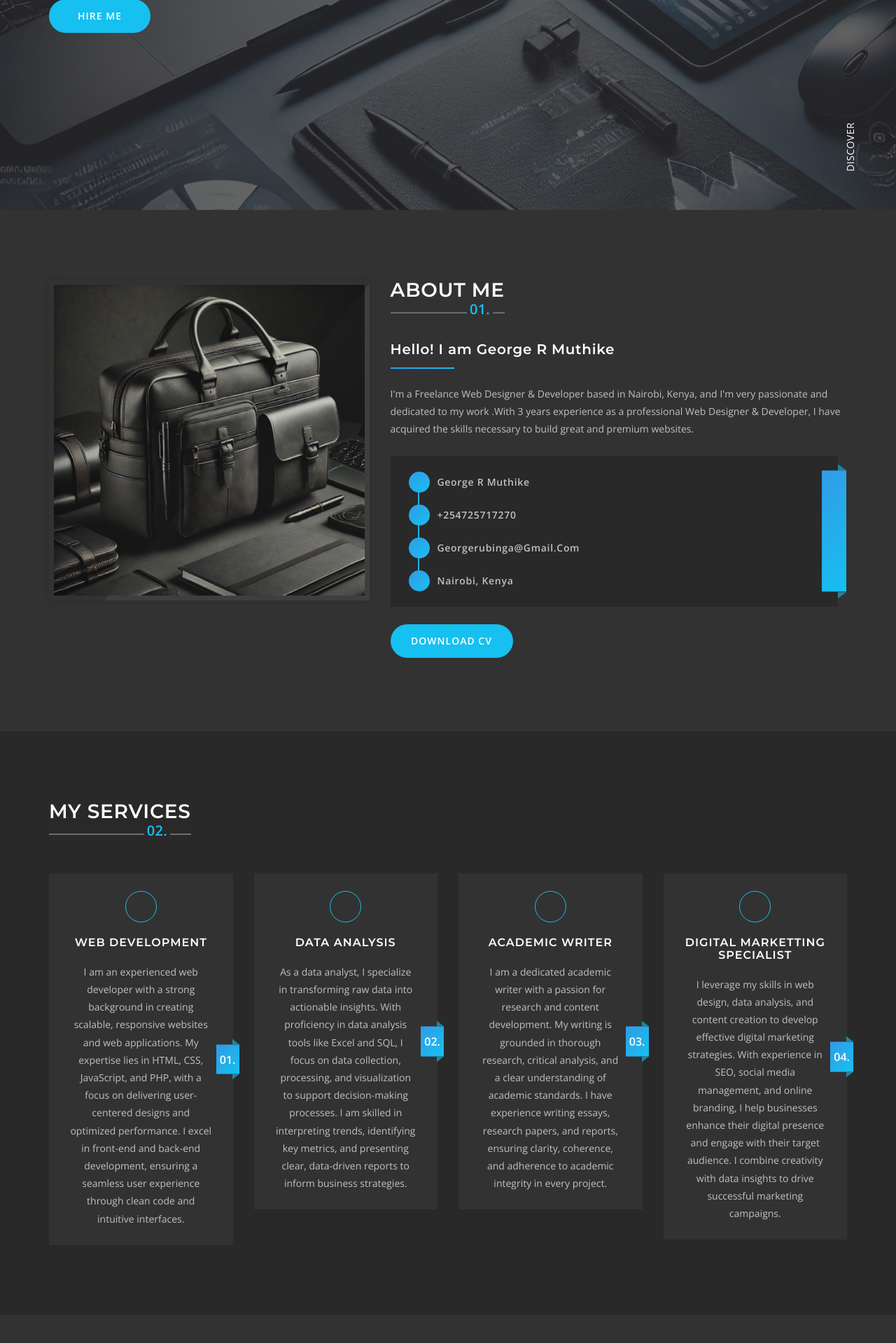
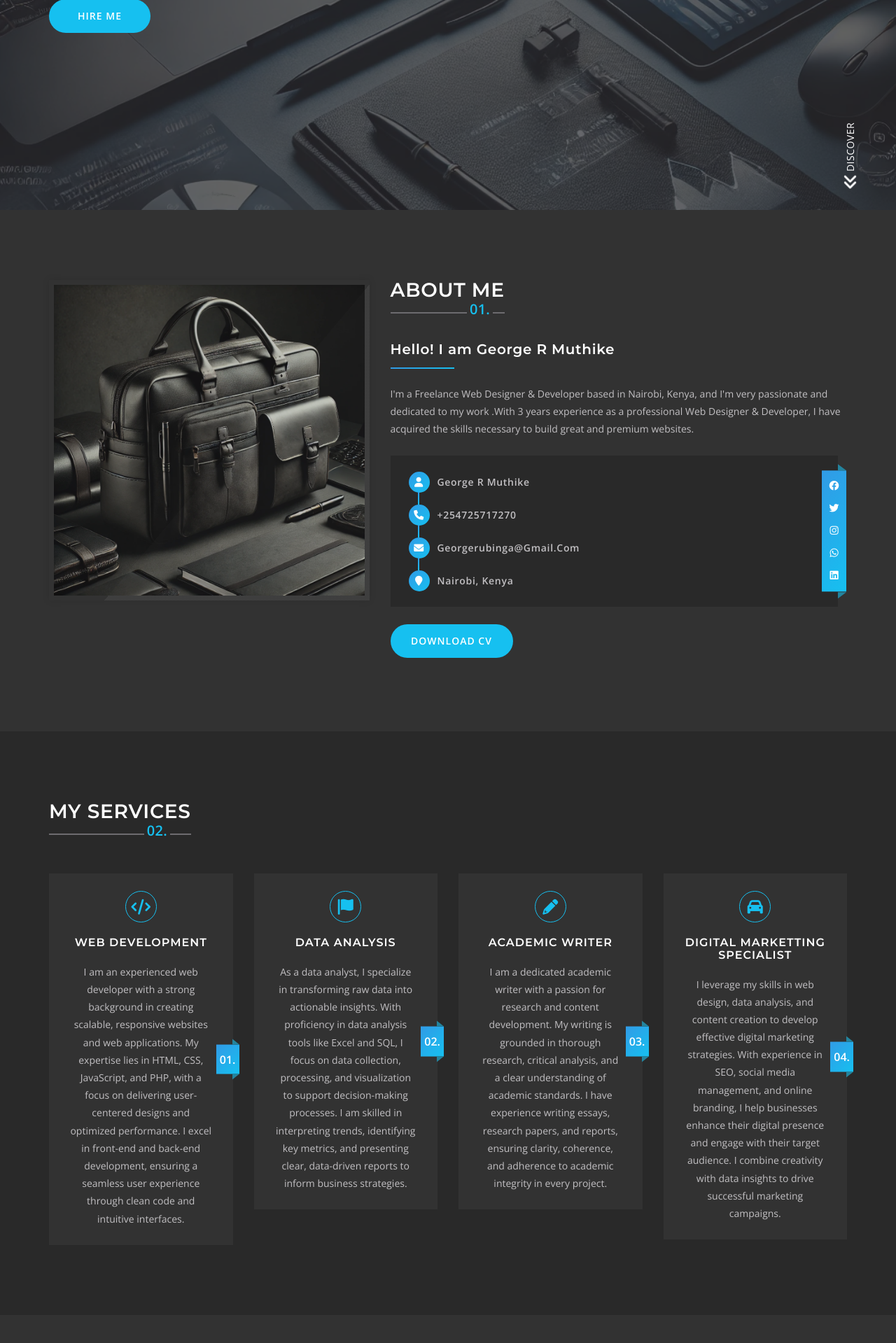
Before and after one commit to georgeklaus/My_Portfolio, a Django app: page / in a window 1280 px wide. Shown: the part 500-2419 px from the top of the page at 70% size. Run offline with Django 5.2, Linux system fonts and the light colour scheme; some libraries are stand-ins or nearby versions; some web fonts are replaced.

Commit message:
My_Portfolio

```diff
--- a/portfolio/templates/portfolio/index.html
+++ b/portfolio/templates/portfolio/index.html
@@ -7,17 +7,18 @@
         <meta name="viewport" content="width=device-width, initial-scale=1">
         <meta name="description" content="George - One Page Creative Portfolio Template">
         <meta name="keywords" content="Html, Css, jQuery, JavaScript, George, onepage, personal, Portfolio, design, creative, template">
-
+        <head>
             <!-- Title -->
-        <title>George - One Page Creative Portfolio Template</title>
+            <title>George - My one Page Portfolio</title>
             <!-- Favicon -->
             <link rel="icon" href="{% static 'portfolio/images/icon.png' %}">
             <!-- Google Fonts -->
             <link rel="stylesheet" href="https://fonts.googleapis.com/css?family=Open+Sans:400,600,700">
             <link rel="stylesheet" href="https://fonts.googleapis.com/css?family=Montserrat:300,400,600,800">
 
-       <!-- Font Awesome Css -->
-       <link rel="stylesheet" href="{% static 'portfolio/css/font-awesome.min.css' %}">
+            <!-- Font Awesome CDN -->
+            <link rel="stylesheet" href="https://cdnjs.cloudflare.com/ajax/libs/font-awesome/6.0.0-beta3/css/all.min.css">
+
             <!-- Magnific css -->
             <link rel="stylesheet" href="{% static 'portfolio/css/magnific-popup.css' %}">
             <!-- Bootstrap Css -->
@@ -34,10 +35,8 @@
             <script src="{% static 'portfolio/js/html5shiv.min.js' %}"></script>
             <script src="{% static 'portfolio/js/respond.min.js' %}"></script>
             <![endif]-->
-
         </head>
         <body>
-
         <!-- ========== Start Loading ========== -->
 
         <div class="preloader">
@@ -133,11 +132,11 @@
                                 <p><span><i class="fa fa-map-marker"></i></span>Nairobi, Kenya</p>
                                 <div class="social-media">
                                     <span>
-                                        <a href="#"><i class="fa fa-facebook"></i></a>
-                                        <a href="#"><i class="fa fa-twitter"></i></a>
-                                        <a href="#"><i class="fa fa-behance"></i></a>
-                                        <a href="#"><i class="fa fa-dribbble"></i></a>
-                                        <a href="#"><i class="fa fa-linkedin"></i></a>
+                                        <a href="#"><i class="fab fa-facebook"></i></a>
+                                        <a href="#"><i class="fab fa-twitter"></i></a>
+                                        <a href="#"><i class="fab fa-instagram"></i></a>
+                                        <a href="#"><i class="fab fa-whatsapp"></i></a>
+                                        <a href="#"><i class="fab fa-linkedin"></i></a>
                                     </span>
                                 </div>
                             </div>
@@ -162,7 +161,7 @@
                     <div class="col-md-3 col-sm-6">
                         <div class="service wow fadeInRight" data-wow-duration="1.7s">
                             <div class="service-icon">
-                                <i class="fa fa-pencil fa-lg"></i>
+                                <i class="fa fa-code fa-lg"></i>
                             </div>
                             <h4>Web Development</h4>
                             <p>I am an experienced web developer with a strong background in creating scalable, responsive websites and web applications. My expertise lies in HTML, CSS, JavaScript, and PHP, with a focus on delivering user-centered designs and optimized performance. I excel in front-end and back-end development, ensuring a seamless user experience through clean code and intuitive interfaces.</p>
@@ -182,7 +181,7 @@
                     <div class="col-md-3 col-sm-6">
                         <div class="service wow fadeInRight" data-wow-duration="1.7s">
                             <div class="service-icon">
-                                <i class="fa fa-code fa-lg"></i>
+                                <i class="fa fa-pencil fa-lg"></i>
                             </div>
                             <h4>Academic Writer</h4>
                             <p>I am a dedicated academic writer with a passion for research and content development. My writing is grounded in thorough research, critical analysis, and a clear understanding of academic standards. I have experience writing essays, research papers, and reports, ensuring clarity, coherence, and adherence to academic integrity in every project.</p>
@@ -192,7 +191,7 @@
                     <div class="col-md-3 col-sm-6">
                         <div class="service wow fadeInRight" data-wow-duration="1.7s">
                             <div class="service-icon">
-                                <i class="fa fa-support fa-lg"></i>
+                                <i class="fa fa-car fa-lg"></i>
                             </div>
                             <h4>Digital Marketting specialist </h4>
                             <p>I leverage my skills in web design, data analysis, and content creation to develop effective digital marketing strategies. With experience in SEO, social media management, and online branding, I help businesses enhance their digital presence and engage with their target audience. I combine creativity with data insights to drive successful marketing campaigns.</p>
@@ -413,7 +412,7 @@
                                     <a class="icon-img" href="{% static 'portfolio/images/portfolio/item-4.jpg' %}"><i class="fa fa-search-plus"></i></a>
                                     <h4 class="item-title">Project Title</h4>
                                     <div class="item-category">
-                                        <span>Digital marketing</span>
+                                        <span>Web Development</span>
                                     </div>
                                 </div>
                             </div>
@@ -437,7 +436,7 @@
                                     <a class="icon-img" href="{% static 'portfolio/images/portfolio/item-6.jpg' %}"><i class="fa fa-search-plus"></i></a>
                                     <h4 class="item-title">Project Title</h4>
                                     <div class="item-category">
-                                        <span>Academic writing</span>
+                                        <span>Data Analysis</span>
                                     </div>
                                 </div>
                             </div>
@@ -581,7 +580,7 @@
                             <!-- Post Content -->
                             <div class="post-content">
                                 <div class="post-title">
-                                    <a href="#"><h4>The Power of Minimalism in Modern Web Design</h4></a>
+                                    <a href="#"><h4>Mastering the Art of Academic Writing: Tips for Success</h4></a>
                                 </div>
                                 <ul class="post-info list-unstyled">
                                     <li>
@@ -594,12 +593,12 @@
                                     </li>
                                 </ul>
                                 <div class="post-text">
-                                    <p>In today’s fast-paced digital world, minimalism has become a key trend in web design. Stripping away unnecessary elements not only creates a clean and professional look but also improves user experience by focusing on what matters most....</p>
+                                    <p>Academic writing requires precision, structure, and clarity. In this post, we explore essential tips for crafting well-researched and coherent academic papers, covering everything from research strategies to....</p>
                                 </div>
                                 <div class="post-footer">
-                                    <a href="#" class="post-more">Read more <i class="fa fa-angle-double-right"></i></a>
+                                    <a href="#blog" class="post-more">Read more <i class="fa fa-angle-double-right"></i></a>
                                     <div class="post-category">
-                                        <a href="#">Web Design</a>
+                                        <a href="#">Academic Writing</a>
                                     </div>
                                 </div>
                             </div>
@@ -615,7 +614,7 @@
                             <!-- Post Content -->
                             <div class="post-content">
                                 <div class="post-title">
-                                    <a href="#"><h4>Crafting a Memorable Logo: The Essential Elements</h4></a>
+                                    <a href="#"><h4>Leveraging Data Analytics for Business Growth</h4></a>
                                 </div>
                                 <ul class="post-info list-unstyled">
                                     <li>
@@ -628,12 +627,12 @@
                                     </li>
                                 </ul>
                                 <div class="post-text">
-                                    <p>A logo is the face of your brand, often the first thing people notice. Designing a memorable logo goes beyond aesthetics—it requires balance between simplicity, uniqueness, and relevance to your business. A great logo...</p>
+                                    <p>Data analytics is the backbone of informed decision-making. This blog dives into how businesses can harness the power of data to drive growth, optimize operations, and better...</p>
                                 </div>
                                 <div class="post-footer">
-                                    <a href="#" class="post-more">Read more <i class="fa fa-angle-double-right"></i></a>
+                                    <a href="#blog" class="post-more">Read more <i class="fa fa-angle-double-right"></i></a>
                                     <div class="post-category">
-                                        <a href="#">Logo</a>
+                                        <a href="#">Data Analysis</a>
                                     </div>
                                 </div>
                             </div>
@@ -649,7 +648,7 @@
                             <!-- Post Content -->
                             <div class="post-content">
                                 <div class="post-title">
-                                    <a href="#"><h4>The Importance of Branding in Building a Strong Business Identity</h4></a>
+                                    <a href="#"><h4>The Future of Web Development: Trends and Innovations</h4></a>
                                 </div>
                                 <ul class="post-info list-unstyled">
                                     <li>
@@ -662,12 +661,12 @@
                                     </li>
                                 </ul>
                                 <div class="post-text">
-                                    <p>Branding goes far beyond just a logo or a catchy tagline; it encompasses every aspect of how your business is perceived by customers. A strong brand identity sets you apart from competitors and builds....</p>
+                                    <p>Web development is constantly evolving, and staying ahead of the curve is crucial. In this post, we explore the latest trends and innovations shaping the future of web development, including AI,...</p>
                                 </div>
                                 <div class="post-footer">
-                                    <a href="#" class="post-more">Read more <i class="fa fa-angle-double-right"></i></a>
+                                    <a href="#blog" class="post-more">Read more <i class="fa fa-angle-double-right"></i></a>
                                     <div class="post-category">
-                                        <a href="#">Branding</a>
+                                        <a href="#">Web Development</a>
                                     </div>
                                 </div>
                             </div>
@@ -769,38 +768,38 @@
 <!-- ========== End Contact ========== -->
 
 <!-- ========== Start Footer ========== -->
-<footer class="footer text-center" >
+<footer class="footer text-center">
     <div class="container">
         <a class="logo" href="#"><span>G</span>Rubinga</a>
         <ul class="footer-social-icons list-unstyled">
             <li>
                 <a href="#">
-                    <i class="fa fa-facebook"></i>
+                    <i class="fab fa-facebook"></i>
                 </a>
             </li>
             <li>
                 <a href="#">
-                    <i class="fa fa-twitter"></i>
+                    <i class="fab fa-twitter"></i>
                 </a>
             </li>
             <li>
                 <a href="#">
-                    <i class="fa fa-behance"></i>
+                    <i class="fab fa-whatsapp"></i>
                 </a>
             </li>
             <li>
                 <a href="#">
-                    <i class="fa fa-dribbble"></i>
+                    <i class="fab fa-instagram"></i>
                 </a>
             </li>
             <li>
                 <a href="#">
-                    <i class="fa fa-linkedin"></i>
+                    <i class="fab fa-linkedin"></i>
                 </a>
             </li>
         </ul>
         <div class="copyright">
-            <p>All Right Reserved &copy; 2023 <a href="#" target="_blank">Klaustech designs</a></p>
+            <p>All Rights Reserved &copy; 2023 <a href="#" target="_blank">Klaustech designs</a></p>
         </div>
     </div>
 </footer>
```
Lines whose indentation alone changed are shown as unchanged.
